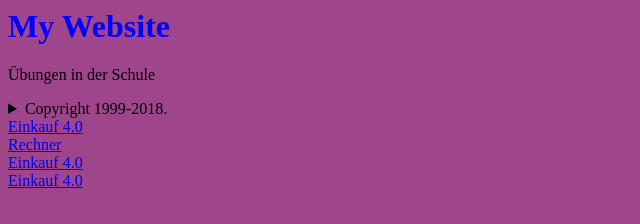
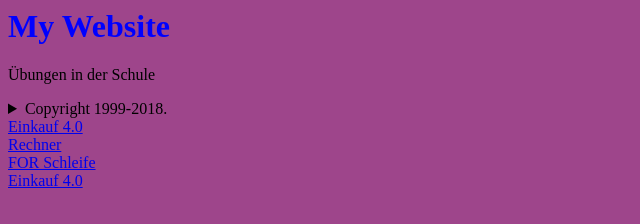
Before and after one commit to Azamat1177/schoolproject, a plain HTML site: page index.html in a window 1280 px wide. Shown: the full height of the page, 0-640 px from the left. Drawn offline with Linux system fonts and the light colour scheme.

Commit message:
Update index.html

```diff
--- a/index.html
+++ b/index.html
@@ -41,7 +41,7 @@ a:hover {
 
   <a href="projects/einkaufsliste.html">Einkauf 4.0</a> <br>
 	 <a href="projects/Addieren1.html">Rechner</a> <br>
-	   <a href="projects/.html">Einkauf 4.0</a> <br>
+	   <a href="projects/FOR.html">FOR Schleife</a> <br>
 	   <a href="projects/.html">Einkauf 4.0</a> <br>
 
   </body>
```
